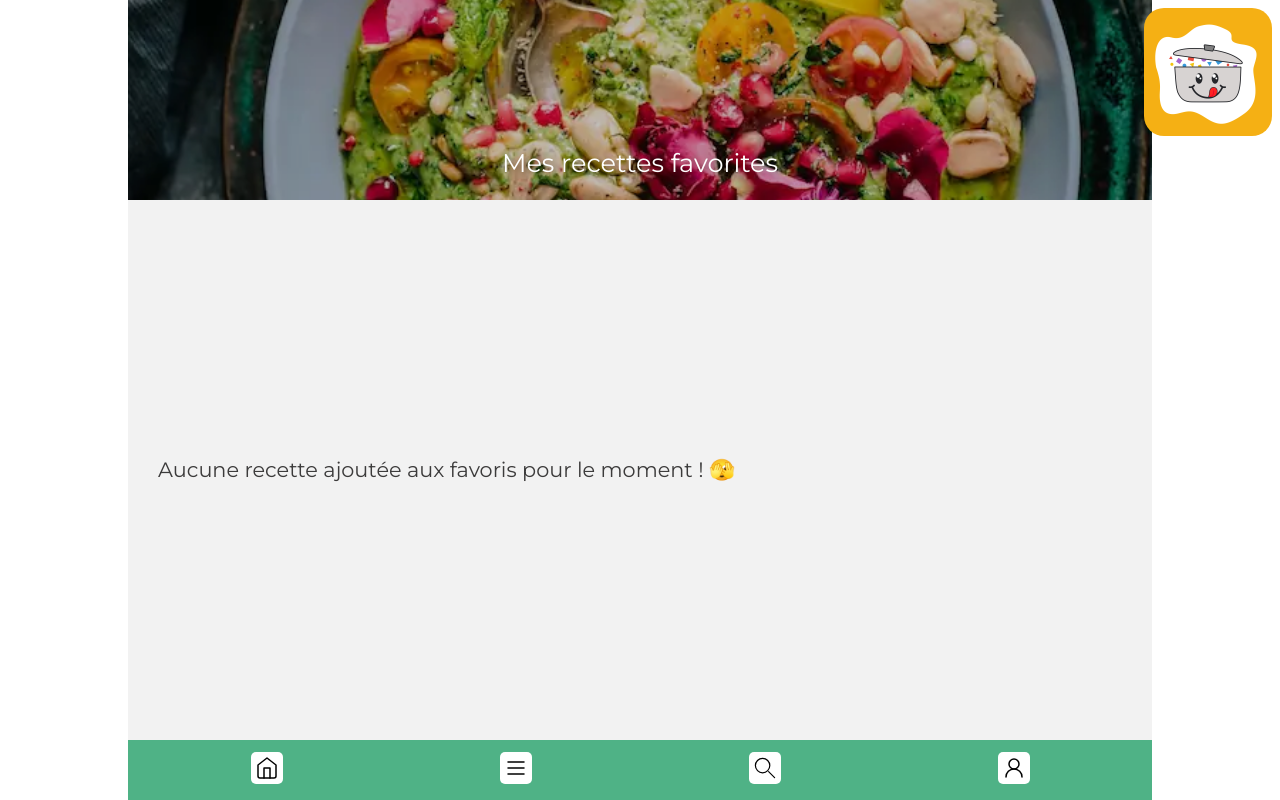
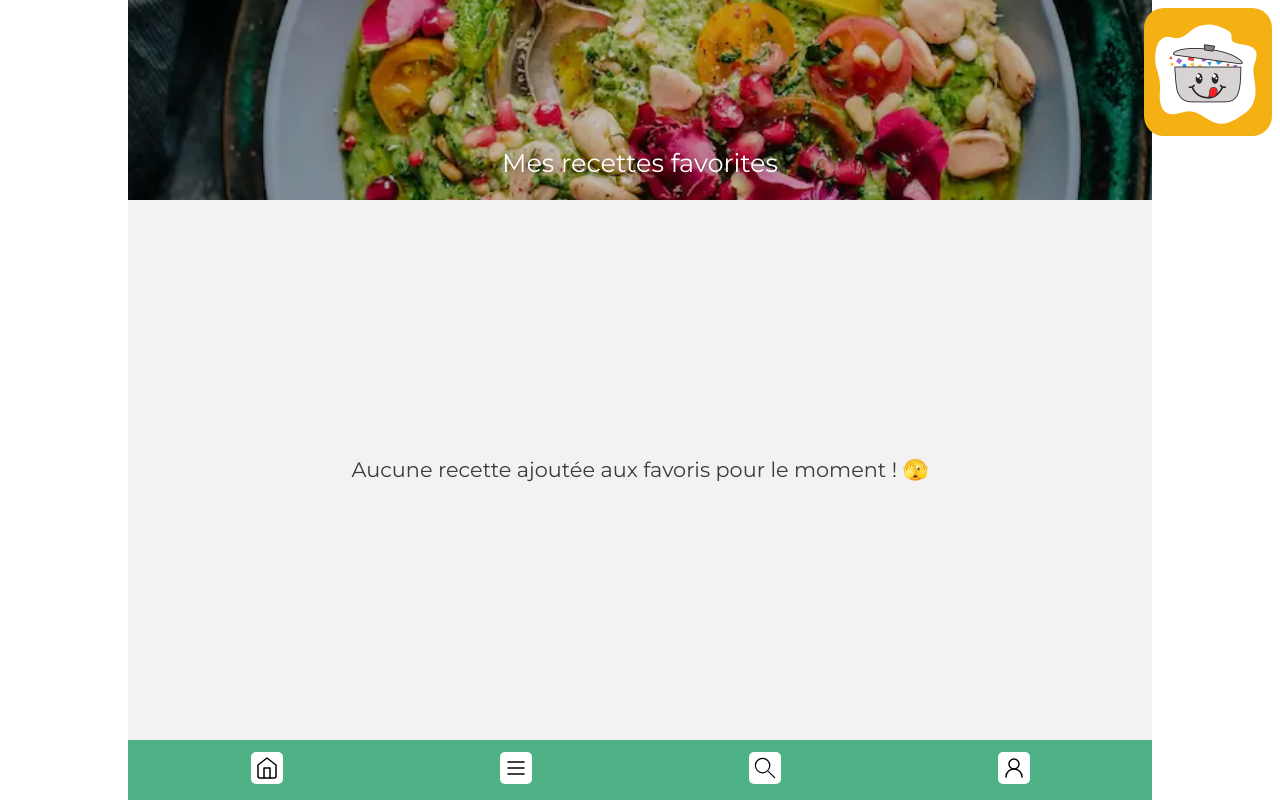
Before and after one commit to Sinematic/CuisineFiesta-F, a React (Vite) app: page /favoris in a window 1280 px wide. Built offline with nearby package versions, Linux system fonts and the light colour scheme; sample sign-in values are in the browser's storage.

Commit message:
création composants edit & delete buttons

```diff
--- /dev/null
+++ b/src/components/Buttons/DeleteButton.tsx
@@ -0,0 +1,22 @@
+import { MouseEventHandler } from "react"
+import "../../styles/Buttons/DeleteButton.css"
+
+function DeleteButton(props : { onClick?: MouseEventHandler<HTMLDivElement> | undefined, arialabel?: string }) {
+
+    const { onClick, arialabel } = props
+
+    return (
+        <div className="delete" onClick={onClick} aria-label={arialabel}>
+            <svg xmlns="http://www.w3.org/2000/svg" viewBox="0 0 24 24" fill="none"
+            stroke="#FFFFFF" strokeWidth="2" strokeLinecap="round" strokeLinejoin="round">
+                <path d="M3 6h18"/>
+                <path d="M19 6v14c0 1-1 2-2 2H7c-1 0-2-1-2-2V6"/>
+                <path d="M8 6V4c0-1 1-2 2-2h4c1 0 2 1 2 2v2"/>
+                <line x1="10" x2="10" y1="11" y2="17"/>
+                <line x1="14" x2="14" y1="11" y2="17"/>
+            </svg>
+        </div>
+    )
+}
+
+export default DeleteButton
--- /dev/null
+++ b/src/components/Buttons/EditButton.tsx
@@ -0,0 +1,19 @@
+import { MouseEventHandler } from "react"
+import "../../styles/Buttons/EditButton.css"
+
+function EditButton(props : { onClick?: MouseEventHandler<HTMLDivElement> | undefined, arialabel?: string }) {
+
+    const { onClick, arialabel } = props
+
+    return (
+        <div className="edit" onClick={onClick} aria-label={arialabel}>
+            <svg xmlns="http://www.w3.org/2000/svg" viewBox="0 0 24 24" fill="none" stroke="#FFFFFF"
+            strokeWidth="2" strokeLinecap="round" strokeLinejoin="round">
+                <path d="M17 3a2.85 2.83 0 1 1 4 4L7.5 20.5 2 22l1.5-5.5Z"/>
+                <path d="m15 5 4 4"/>
+            </svg>
+        </div>
+    )
+}
+
+export default EditButton
--- a/src/components/pages/Recipe.tsx
+++ b/src/components/pages/Recipe.tsx
@@ -8,6 +8,8 @@ import DefaultImage from "../../assets/images/verrines-fruits-desserts.webp"
 import Nav from "../Nav/Nav"
 import Footer from "../Footer/Footer"
 import Loader from "../Loader/Loader"
+import EditButton from "../Buttons/EditButton"
+import DeleteButton from "../Buttons/DeleteButton"
 
 function Recipe() {
 
@@ -144,24 +146,11 @@ function Recipe() {
 
                     {recipe.authorId === userId ?
                         <div className="icon-btn edit-delete-wrapper">
-                            <div className="edit" onClick={() => editRecipe()} aria-label="Modifier la recette">
-                                <svg xmlns="http://www.w3.org/2000/svg" viewBox="0 0 24 24" fill="none" stroke="#FFFFFF"
-                                strokeWidth="2" strokeLinecap="round" strokeLinejoin="round">
-                                    <path d="M17 3a2.85 2.83 0 1 1 4 4L7.5 20.5 2 22l1.5-5.5Z"/>
-                                    <path d="m15 5 4 4"/>
-                                </svg>
-                            </div>
 
-                            <div className="delete" onClick={() => deleteRecipe()} aria-label="Supprimer la recette">
-                                <svg xmlns="http://www.w3.org/2000/svg" viewBox="0 0 24 24" fill="none"
-                                stroke="#FFFFFF" strokeWidth="2" strokeLinecap="round" strokeLinejoin="round">
-                                    <path d="M3 6h18"/>
-                                    <path d="M19 6v14c0 1-1 2-2 2H7c-1 0-2-1-2-2V6"/>
-                                    <path d="M8 6V4c0-1 1-2 2-2h4c1 0 2 1 2 2v2"/>
-                                    <line x1="10" x2="10" y1="11" y2="17"/>
-                                    <line x1="14" x2="14" y1="11" y2="17"/>
-                                </svg>
-                            </div>
+                            <EditButton onClick={editRecipe} arialabel="Modifier la recette" />
+
+                            <DeleteButton onClick={deleteRecipe} arialabel="Supprimer la recette" />
+
                         </div>
                     : null}
                 </div>
--- /dev/null
+++ b/src/styles/Buttons/DeleteButton.css
@@ -0,0 +1,4 @@
+.delete {
+    cursor: pointer;
+    background-color: var(--red);
+}
--- /dev/null
+++ b/src/styles/Buttons/EditButton.css
@@ -0,0 +1,4 @@
+.edit {
+    cursor: pointer;
+    background-color: var(--blue);
+}
--- a/src/styles/pages/Favorites.css
+++ b/src/styles/pages/Favorites.css
@@ -26,10 +26,11 @@
 
 .no-favorites {
     display: flex;
+    justify-content: center;
     align-items: center;
     height: 60vh;
-    vertical-align: middle;
-    text-align: center;
+    max-width: 90%;
+    margin: auto;
 }
 
 
--- a/src/styles/pages/Recipe.css
+++ b/src/styles/pages/Recipe.css
@@ -172,14 +172,6 @@
     height: 100%;
 }
 
-.edit {
-    background-color: var(--blue);
-}
-
-.delete {
-    background-color: var(--red);
-}
-
 .icon-btn > .time {
     width: 30px;
     height: 30px;
```
